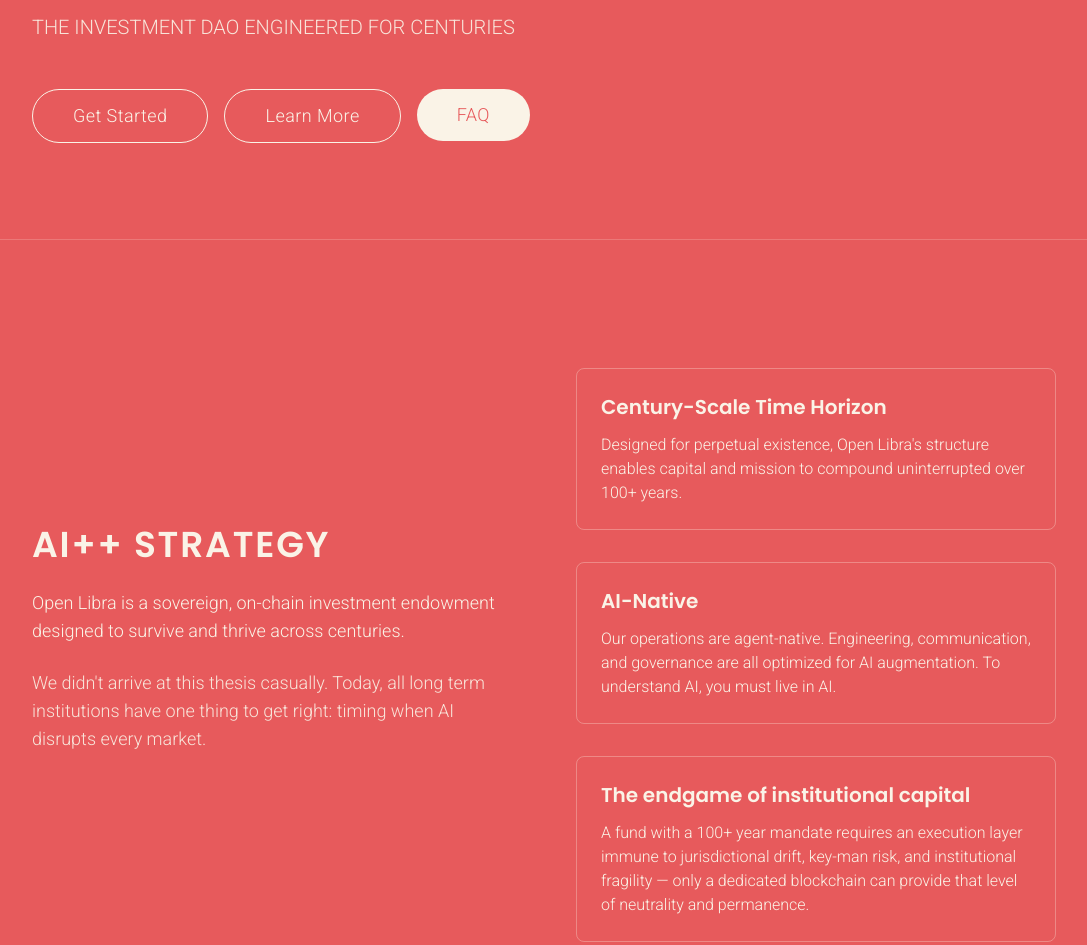
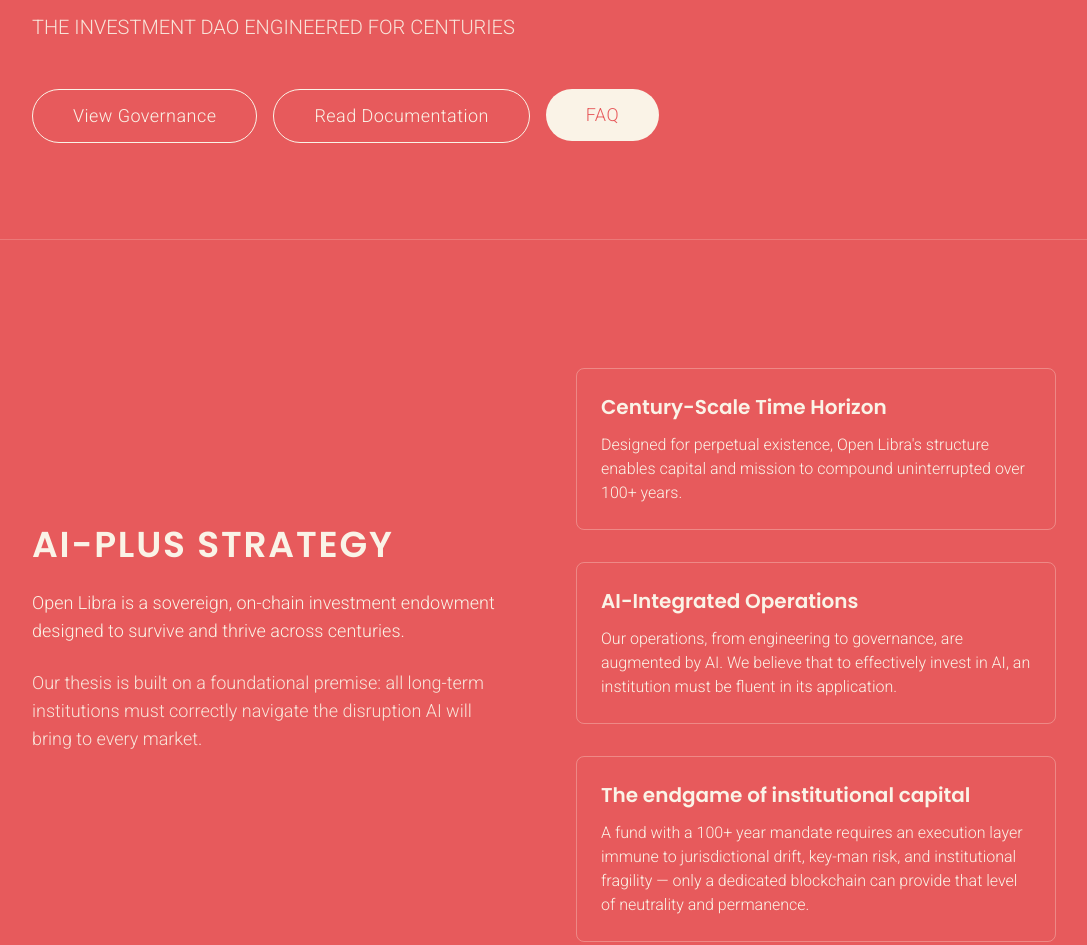
Before and after one commit to 0o-de-lally/static-new, a plain HTML site: page index.html in a window 1280 px wide. Shown: the part 316-1261 px from the top of the page, without its empty margins (96-1183 px from the left). Drawn offline with nearby package versions, Linux system fonts and the light colour scheme.

Commit message:
update text after gemini review

```diff
--- a/data/text-content.json
+++ b/data/text-content.json
@@ -38,9 +38,9 @@
     "subtitle": "The investment DAO engineered for centuries"
   },
   "about": {
-    "title": "AI++ Strategy",
+    "title": "AI-Plus Strategy",
     "description": "Open Libra is a sovereign, on-chain investment endowment designed to survive and thrive across centuries.",
-    "mission": "We didn't arrive at this thesis casually. Today, all long term institutions have one thing to get right: timing when AI disrupts every market."
+    "mission": "Our thesis is built on a foundational premise: all long-term institutions must correctly navigate the disruption AI will bring to every market."
   },
   "aboutHighlights": [
     {
@@ -48,8 +48,8 @@
       "description": "Designed for perpetual existence, Open Libra's structure enables capital and mission to compound uninterrupted over 100+ years."
     },
     {
-      "title": "AI-Native",
-      "description": "Our operations are agent-native. Engineering, communication, and governance are all optimized for AI augmentation. To understand AI, you must live in AI."
+      "title": "AI-Integrated Operations",
+      "description": "Our operations, from engineering to governance, are augmented by AI. We believe that to effectively invest in AI, an institution must be fluent in its application."
     },
     {
       "title": "The endgame of institutional capital",
@@ -97,7 +97,7 @@
     "description": "We play a long and open game. Which means reacting and growing stronger though consensus. We document everything, and share it all publicly."
   },
   "example": {
-    "title": "Get Started",
+    "title": "Example: A Sub-DAO in Action",
     "description": "Here's an example of a sub-DAO that could be launched on the Open Libra platform.",
     "sections": [
       {
@@ -116,19 +116,19 @@
         "body": "Funding proposals (e.g., 'Train AI models on open genomics datasets') are submitted. Disbursements are approved by both global governance (DAO token holders) and direct contributors (donors to that sub-DAO), ensuring funds are spent on high-impact, aligned projects."
       }
     ],
-    "summary": "We match funds and enable open creation of AI-focused health science funds, where spending decisions are governed by both global and local stakeholders."
+    "summary": "This model enables the open creation of specialized investment funds, where spending decisions are governed by both global and local stakeholders, ensuring alignment and impact."
   },
   "cta": {
     "title": "Pro-social by constitution",
-    "description": "The most funded endowments in OL have been created for philanthropic purposes. If we get this right, those DAOs could become among the worlds the largest public endowments.",
+    "description": "The most funded endowments in Open Libra have been created for philanthropic purposes. Our goal is to enable these DAOs to become among the world's largest public endowments.",
     "buttons": [
       {
-        "label": "Get Started",
-        "href": "#"
+        "label": "View Governance",
+        "href": "#governance"
       },
       {
-        "label": "Learn More",
-        "href": "#"
+        "label": "Read Documentation",
+        "href": "#documentation"
       }
     ]
   },
```
Also changed, not shown: faq.html (line endings or trailing spaces), 12 other files.
